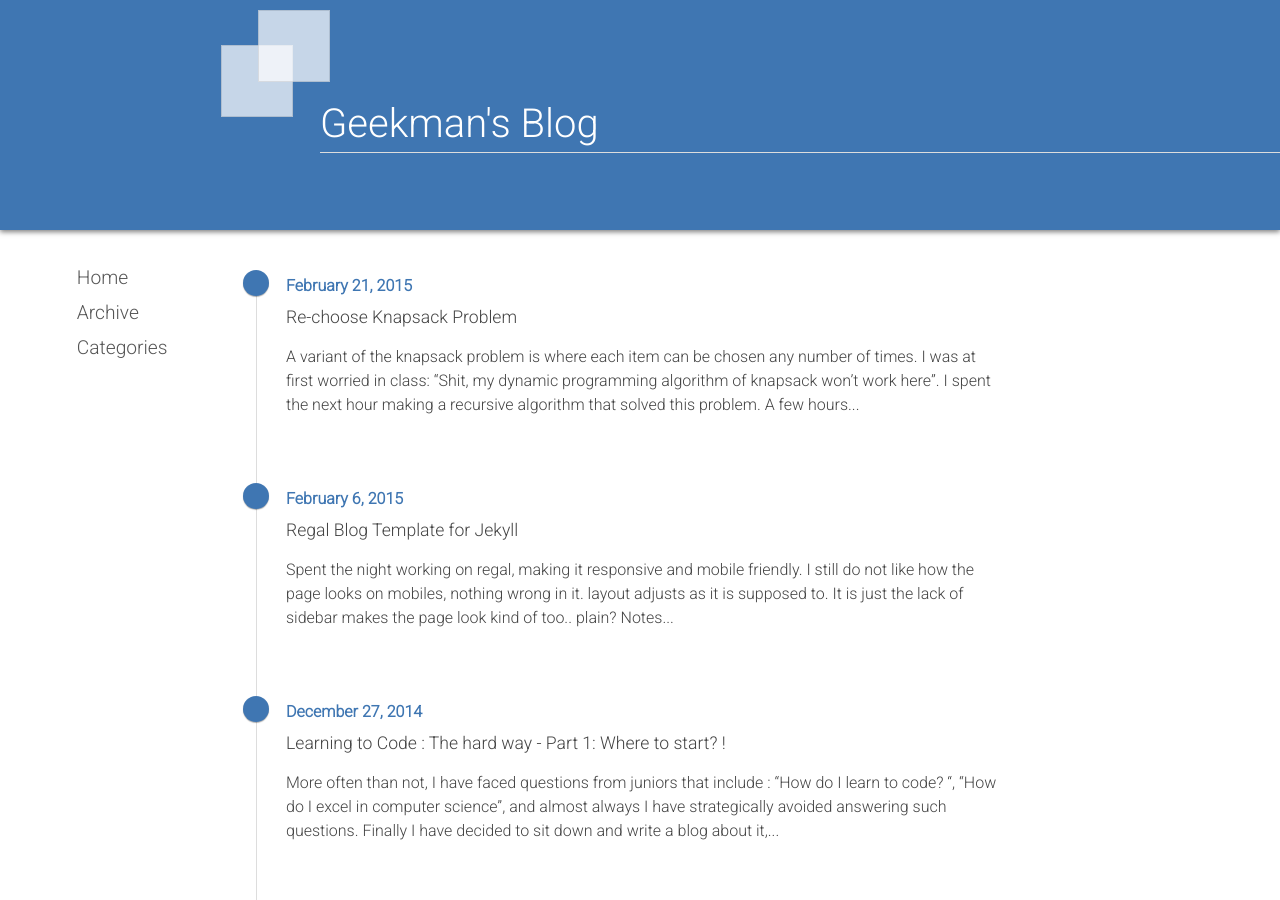
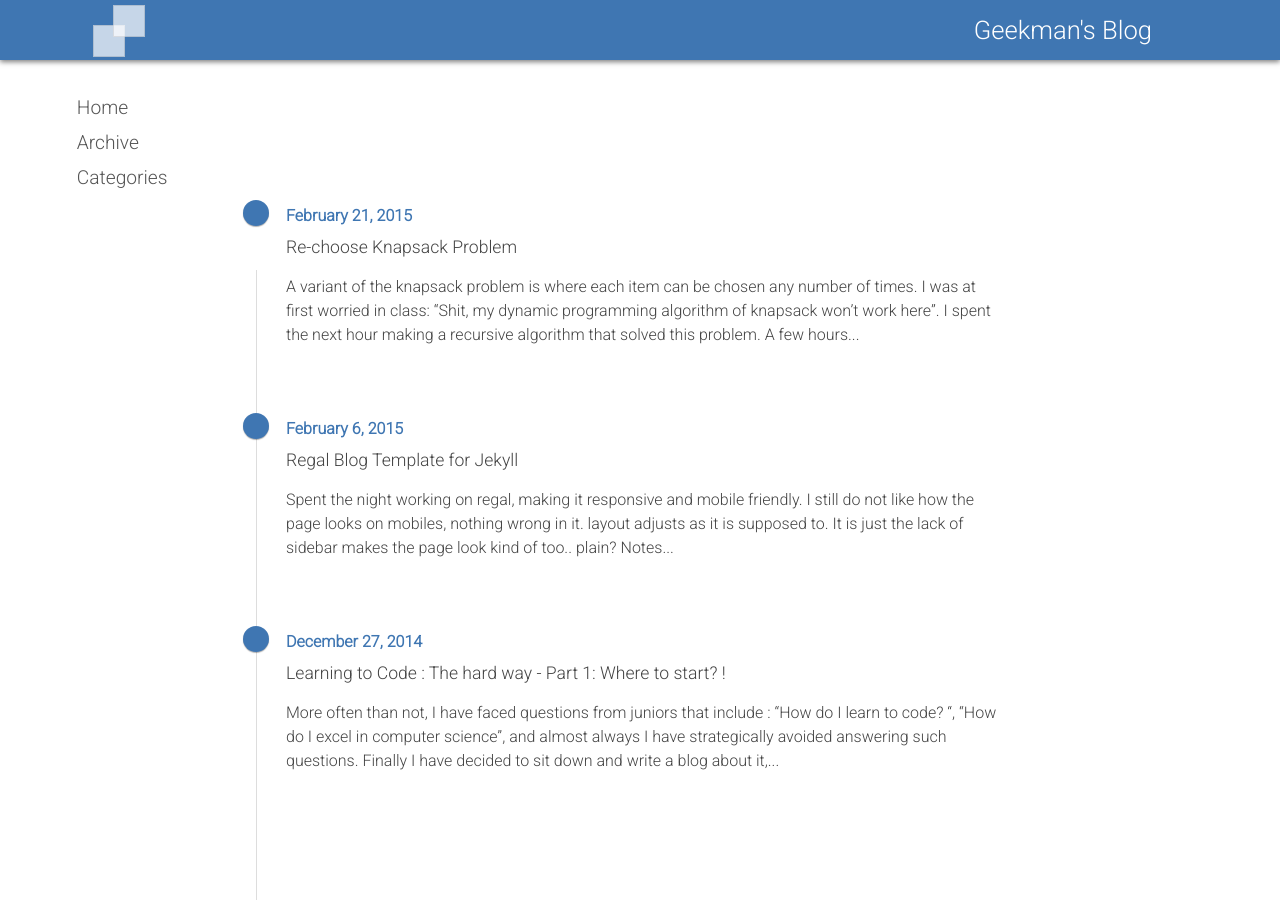
Before and after one commit to geekman-rohit/blog, a Jekyll site: the page built from index.html, in a window 1280 px wide and 900 px high. Built offline with Jekyll 4.4.1, drawn with Linux system fonts in a browser that asks for light colours; Markdown is read by kramdown in place of the engine named in the settings; the list of posts is cut into pages by our own code.

Commit message:
Correct scrolling issue

```diff
--- a/_layouts/default.html
+++ b/_layouts/default.html
@@ -9,6 +9,7 @@
     <script src="{{site.url}}/assets/js/jquery.min.js"></script>
     <script src="{{site.url}}/assets/js/jquery-scrollspy.js"></script>
     <script type='text/javascript'>
+
     $(document).ready(function() {
             $('header').scrollspy({
                 max: 160,
@@ -27,7 +28,7 @@
 </head>
 
 <body>
-<div class="main">
+<div class="main mini">
     <header>
 
         <div class="dummy"></div>
--- a/assets/css/main.css
+++ b/assets/css/main.css
@@ -198,7 +198,7 @@
     z-index: 5; }
 
 .mini .posts {
-  margin-top: 60px; }
+  margin-top: 160px; }
 
 .posts article {
   width: 70%;
--- a/assets/css/main.scss
+++ b/assets/css/main.scss
@@ -241,8 +241,7 @@
 
 }
 .mini .posts{
-
-    margin-top:60px;
+    margin-top:160px;
 }
 .posts article {
 
```
Also changed, not shown: 1 other file.
